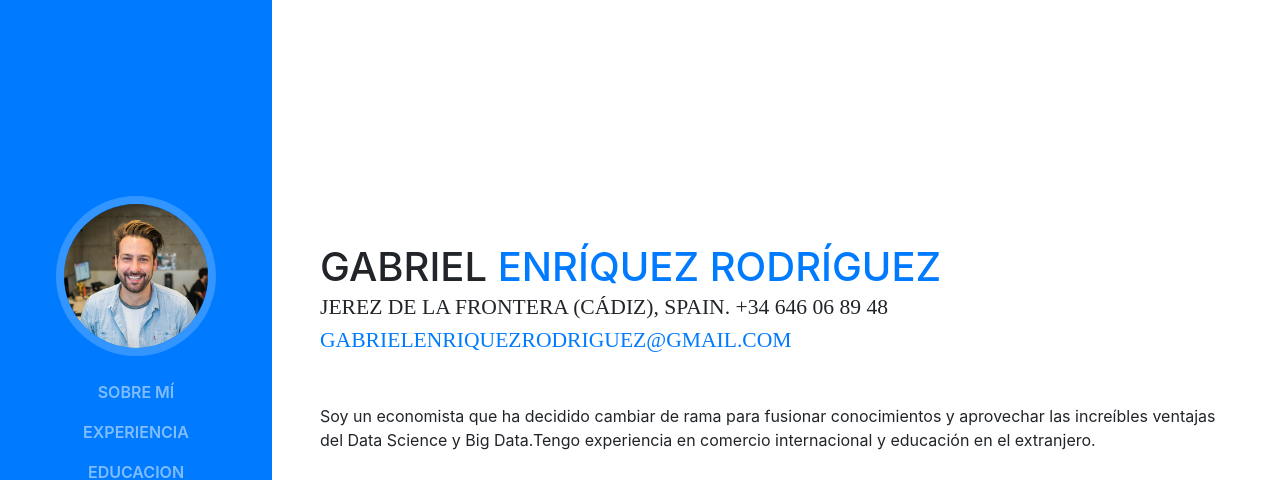
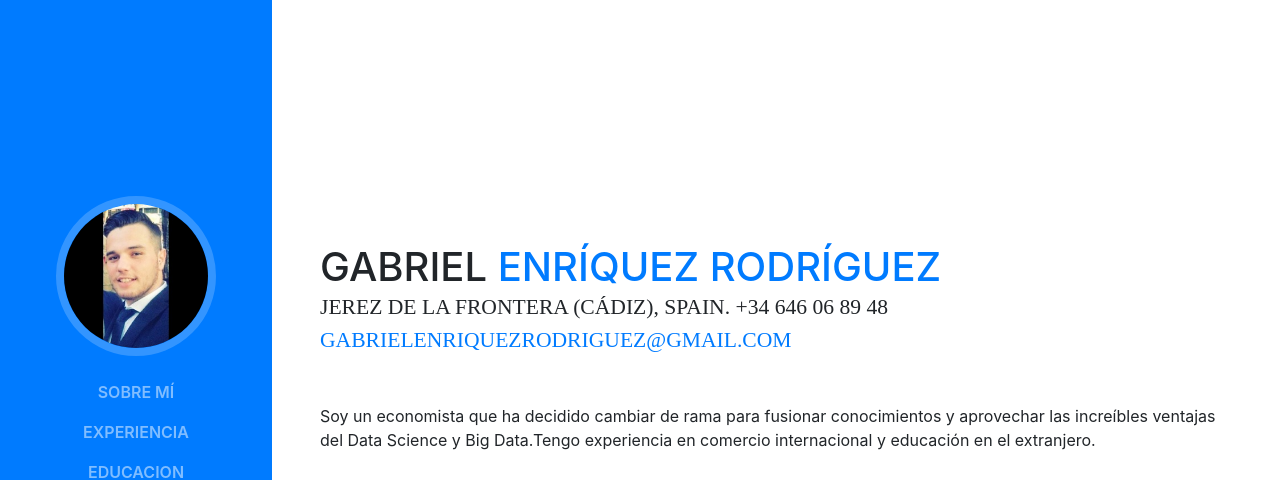
Before and after one commit to gabenrrod/cv-gabriel-enriquez, a website with bundled scripts: page index.html in a window 1280 px wide. Shown: the top 480 px of the page. Built offline with nearby package versions, Linux system fonts and the light colour scheme; a web font is replaced by a local one.

Commit message:
Update index.html

```diff
--- a/index.html
+++ b/index.html
@@ -31,7 +31,7 @@
       <a class="navbar-brand js-scroll-trigger" href="#page-top">
         <span class="d-block d-lg-none">Start Bootstrap</span>
         <span class="d-none d-lg-block">
-          <img class="img-fluid img-profile rounded-circle mx-auto mb-2" src="img/profile.jpg" alt="">
+          <img class="img-fluid img-profile rounded-circle mx-auto mb-2" src="img/gabriel.jpg" alt="">
         </span>
       </a>
       <button class="navbar-toggler" type="button" data-toggle="collapse" data-target="#navbarSupportedContent" aria-controls="navbarSupportedContent" aria-expanded="false" aria-label="Toggle navigation">
```
